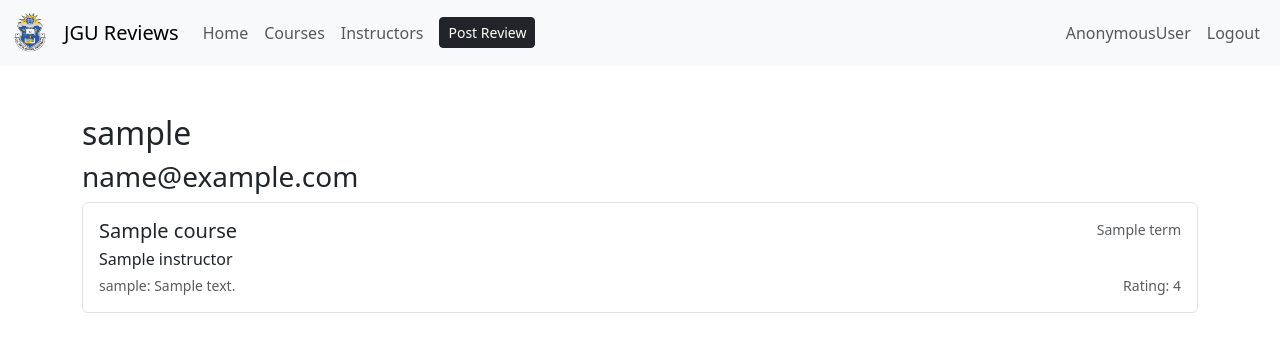
After one commit to akshatpoddar/JGU-reviews, a Django app: page /user/1 in a window 1280 px wide. The commit adds this page. Shown: the top 352 px of the page. Run offline with Django 5.2, Linux system fonts and the light colour scheme; tables that the repository leaves empty hold one stand-in row (values such as "Sample post"); parts of the project's set-up code (start-up, migrations or seed data) failed here and were passed over; some libraries are stand-ins or nearby versions.

Commit message:
added scraper command and initial user profile page

```diff
--- a/jgu_course_reviewer/reviewer/admin.py
+++ b/jgu_course_reviewer/reviewer/admin.py
@@ -3,6 +3,7 @@ from django.contrib.auth.admin import UserAdmin
 from .models import Course, Instructor, Term, CourseInstructorTerm, Review
 from .forms import CustomUserCreationForm, CustomUserChangeForm
 from .models import CustomUser
+
 
 class CustomUserAdmin(UserAdmin):
     add_form = CustomUserCreationForm
@@ -11,7 +12,7 @@ class CustomUserAdmin(UserAdmin):
     list_display = ["email", "username",]
 
 admin.site.register(CustomUser, CustomUserAdmin)
-
+admin.site.index_template = 'custom_admin_index.html'
 
 @admin.register(Course)
 class CourseAdmin(admin.ModelAdmin):
--- a/jgu_course_reviewer/reviewer/forms.py
+++ b/jgu_course_reviewer/reviewer/forms.py
@@ -47,6 +47,10 @@ class InstructorWidget(ModelSelect2Widget):
         attrs = super().build_attrs(base_attrs, extra_attrs)
         attrs['data-minimum-input-length'] = 0  # Allow search with 0 characters typed
         return attrs
+
+
+class ScraperForm(forms.Form):
+    term = forms.CharField(label="Enter Term", max_length=10, help_text="E.g., spring2024")
 
 class CustomUserCreationForm(UserCreationForm):
     class Meta:
--- a/jgu_course_reviewer/reviewer/models.py
+++ b/jgu_course_reviewer/reviewer/models.py
@@ -3,7 +3,7 @@ from django.core.validators import MinValueValidator, MaxValueValidator
 from django.contrib.auth.models import AbstractUser
 
 class CustomUser(AbstractUser):
-    pass
+    email = models.EmailField(blank=False)
 
     def __str__(self):
         return self.username
--- a/jgu_course_reviewer/reviewer/templates/base.html
+++ b/jgu_course_reviewer/reviewer/templates/base.html
@@ -44,7 +44,7 @@
                 <ul class="navbar-nav ms-auto">
                   {% if user.is_authenticated %}
                       <li class="nav-item">
-                        <a class="nav-link" href="/">{{request.user}}</a>
+                        <a class="nav-link" href="/user/me">{{request.user}}</a>
                       </li>
                       <li class="nav-item">
                         <a class="nav-link" href="{% url 'logout' %}">Logout</a>
--- /dev/null
+++ b/jgu_course_reviewer/reviewer/templates/user_profile.html
@@ -0,0 +1,27 @@
+{% extends "base.html" %}
+
+{% block title %} Profile View{% endblock %}
+
+{% block content %}
+    <div class="container mt-5">
+        <h2>{{user.username}}</h2>
+        <h3>{{user.email}}</h3>
+        <div class="list-group">
+            {% for review in reviews %}
+            <a href="#" class="list-group-item list-group-item-action flex-column align-items-start py-3">
+              <div class="d-flex w-100 justify-content-between">
+                <h5 class="mb-1">{{review.course_instructor_term.course.course_name}}</h5>
+                <small class="text-muted">{{review.course_instructor_term.term.term_name}}</small>
+              </div>
+              <p class="mb-1">{{review.course_instructor_term.instructor.instructor_name}}</p>
+              <div class="d-flex w-100 justify-content-between">
+                <small class="text-muted">{{review.author}}: {{review.description}}</small>
+                <small class="text-muted">Rating: {{review.rating}}</small>
+              </div>
+            </a>
+            {% empty %}
+            <li>No reviews found for the selected filters.</li>
+            {% endfor %}
+        </div>
+    </div>
+{% endblock %}
--- a/jgu_course_reviewer/reviewer/urls.py
+++ b/jgu_course_reviewer/reviewer/urls.py
@@ -12,4 +12,7 @@ urlpatterns = [
     path('register/', views.register_view, name='register'),
     path('login/', views.login_view, name='login'),
     path('logout/', views.logout_confirm_view, name='logout'),
+    path('run-scraper/', views.run_scraper_view, name='run_scraper'),
+    path('user/me', views.profile_view_me, name='profile'),
+    path('user/<int:id>', views.profile_view, name='profile'),
 ]
--- a/jgu_course_reviewer/reviewer/views.py
+++ b/jgu_course_reviewer/reviewer/views.py
@@ -1,11 +1,27 @@
 from django.db import IntegrityError
 from django.shortcuts import render, get_object_or_404, redirect
 from django.contrib.auth import login, logout
+from django.contrib.admin.views.decorators import staff_member_required
 from django.contrib.auth.forms import AuthenticationForm
 from django.contrib import messages
-from django.contrib.auth.decorators import login_required
-from .models import Review, Course, Instructor
-from .forms import ReviewForm, ReviewFilterForm, CustomUserCreationForm
+from django.core.management import call_command
+from .models import Review, Course, Instructor, CustomUser
+from .forms import ReviewForm, ReviewFilterForm, CustomUserCreationForm, ScraperForm
+
+@staff_member_required  # Ensures only admin users can access the view
+def run_scraper_view(request):
+    if request.method == "POST":
+            form = ScraperForm(request.POST)
+            if form.is_valid():
+                term = form.cleaned_data["term"]
+                try:
+                    call_command("scrape_data", term)
+                    messages.success(request, f"Scraper executed successfully for {term}!")
+                except Exception as e:
+                    messages.error(request, f"Error running scraper: {e}")
+            return redirect("admin:index")
+    form = ScraperForm()
+    return render(request, "admin/run_scraper.html", {"form": form})
 
 # Home view displaying reviews with filtering
 def home_view(request):
@@ -16,6 +32,16 @@ def home_view(request):
     )
     form = ReviewFilterForm(request.GET or None)
     return render(request, 'home.html', {'reviews': reviews, 'form': form})
+
+def profile_view_me(request):
+    reviews = Review.objects.filter(author=request.user)
+    return render(request, 'user_profile.html', {'user': request.user, 'reviews': reviews})
+
+def profile_view(request, id):
+    user = CustomUser.objects.get(id=id)
+    reviews = Review.objects.filter(author=user)
+    return render(request, 'user_profile.html', {'user': user, 'reviews': reviews})
+
 
 # View to list all courses
 def courses_view(request):
```
Also changed, not shown: jgu_course_reviewer/reviewer/management/commands/scrape_data.py (added, +22 -0 lines), jgu_course_reviewer/reviewer/templates/admin/run_scraper.html (added, +25 -0 lines), jgu_course_reviewer/reviewer/templates/custom_admin_index.html (added, +10 -0 lines), jgu_course_reviewer/scraper.py (+24 -15 lines).
